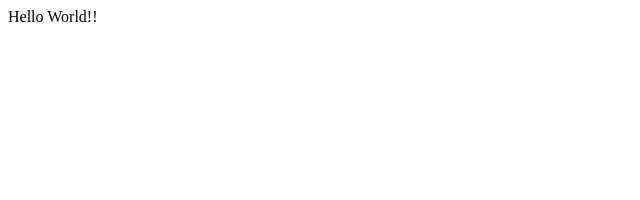
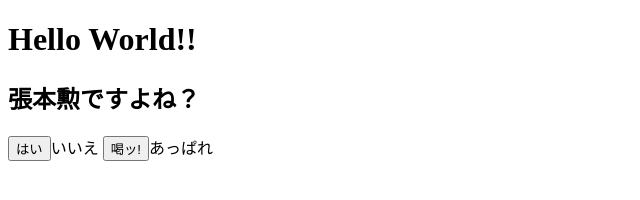
Before and after one commit to YukiOkada1204/HelloGit, a plain HTML site: page index.html in a window 1280 px wide. Shown: the whole page, without its empty margins (0-640 px from the left). Drawn offline with Linux system fonts and the light colour scheme.

Commit message:
tutorial

```diff
--- a/index.html
+++ b/index.html
@@ -7,6 +7,9 @@
     <title>Document</title>
 </head>
 <body>
-    Hello World!!
+    <h1>Hello World!!</h1>
+    <h2>張本勲ですよね？</h2>
+    <button>はい</button>いいえ
+    <button>喝ッ!</button>あっぱれ
 </body>
 </html>
```
